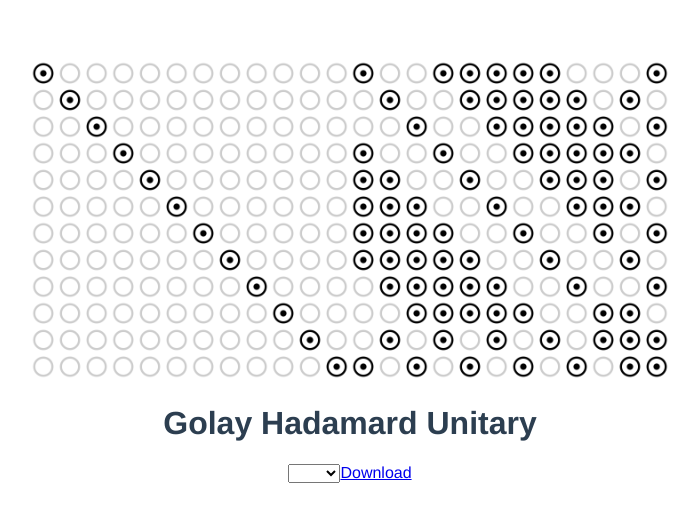
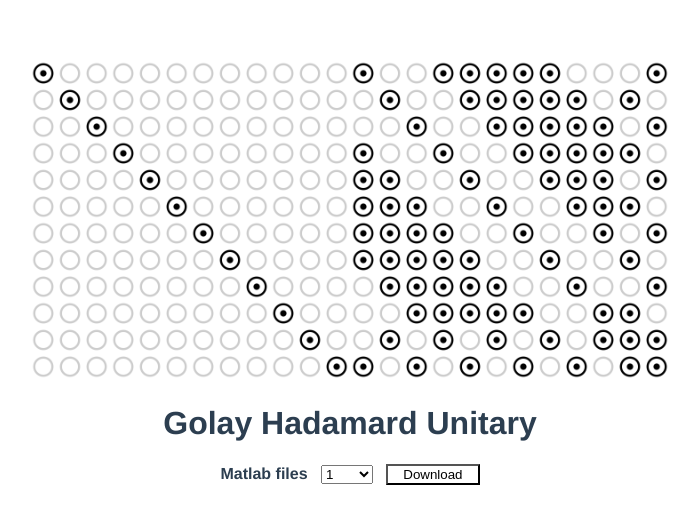
Before and after one commit to TsungLinYeh/a-golay-hadamard-unitary, a Vue app: page / in a window 1280 px wide. Shown: the top 524 px of the page, without its empty margins (290-989 px from the left). Built offline with nearby package versions, Linux system fonts and the light colour scheme.

Commit message:
modify download button animation

```diff
--- a/src/components/Matlab.vue
+++ b/src/components/Matlab.vue
@@ -1,13 +1,16 @@
 <template>
   <div class="container">
-    <!-- <a href="/Matlab/order1000_.mat" download>test</a> -->
-    <select v-model="selected">
+    <span class="filetype">Matlab files</span>
+    <select v-model="selected" class="list">
       <option v-for="item in List" :value="item" :key="'matlab' + item">
         {{item}}
       </option>
     </select>
-    <span>{{selected}}</span>
-    <a :href="'/Matlab/order' + selected + '_.mat'" @click="download">Download</a>
+    <a :href="'/Matlab/order' + selected + '_.mat'" @click="download">
+      <button class="download">
+        Download
+      </button>
+    </a>
   </div>
 </template>
 
@@ -19,8 +22,29 @@
     data () {
       return {
         List: List,
-        selected: ''
+        selected: '1'
       }
     }
   }
 </script>
+
+<style>
+  .filetype {
+    font-size: 1em;
+    font-weight: bold;
+  }
+  .list {
+    margin-left: 1em;
+    margin-right: 1em;
+  }
+  .download {
+    background: white;
+    width: 7em;
+    box-shadow: inset 0 0 0 0 black;
+    transition: ease 0.5s;
+  }
+  .download:hover {
+    box-shadow: inset 7em 0 0 0 black;
+    color: white;
+  }
+</style>
```
